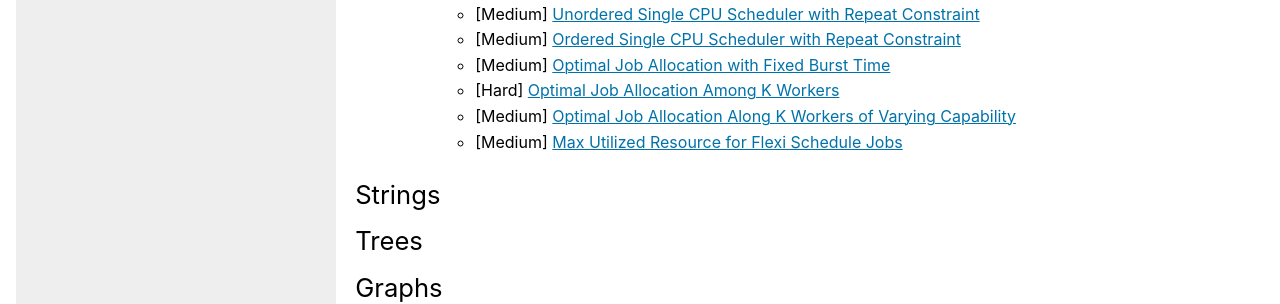
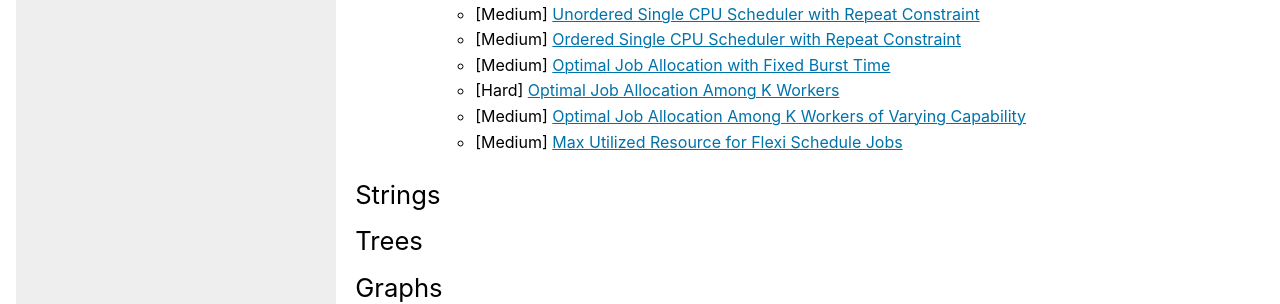
Before and after one commit to uselesstechjunks/leetcode, a Sphinx documentation site: the page built from docs/source/dsa/qb.rst, in a window 1280 px wide and 900 px high, scrolled down 3082 px. Shown: the part 352-656 px from the top of the window. Built offline with Sphinx 7.4.7, drawn with Linux system fonts in a browser that asks for light colours; pages that are not in the unit, such as notebooks, are missing from menus.

Commit message:
Update qb.rst

```diff
--- a/docs/source/dsa/qb.rst
+++ b/docs/source/dsa/qb.rst
@@ -129,7 +129,7 @@ Arrays
 	- [Medium] `Ordered Single CPU Scheduler with Repeat Constraint  <https://leetcode.com/problems/task-scheduler-ii/description/>`_
 	- [Medium] `Optimal Job Allocation with Fixed Burst Time <https://leetcode.com/problems/minimum-number-of-work-sessions-to-finish-the-tasks/description/>`_
 	- [Hard] `Optimal Job Allocation Among K Workers <https://leetcode.com/problems/find-minimum-time-to-finish-all-jobs/description/>`_
-	- [Medium] `Optimal Job Allocation Along K Workers of Varying Capability <https://leetcode.com/problems/find-minimum-time-to-finish-all-jobs-ii/description/>`_
+	- [Medium] `Optimal Job Allocation Among K Workers of Varying Capability <https://leetcode.com/problems/find-minimum-time-to-finish-all-jobs-ii/description/>`_
 	- [Medium] `Max Utilized Resource for Flexi Schedule Jobs <https://leetcode.com/problems/meeting-rooms-iii/description/>`_
 
 Strings
```
